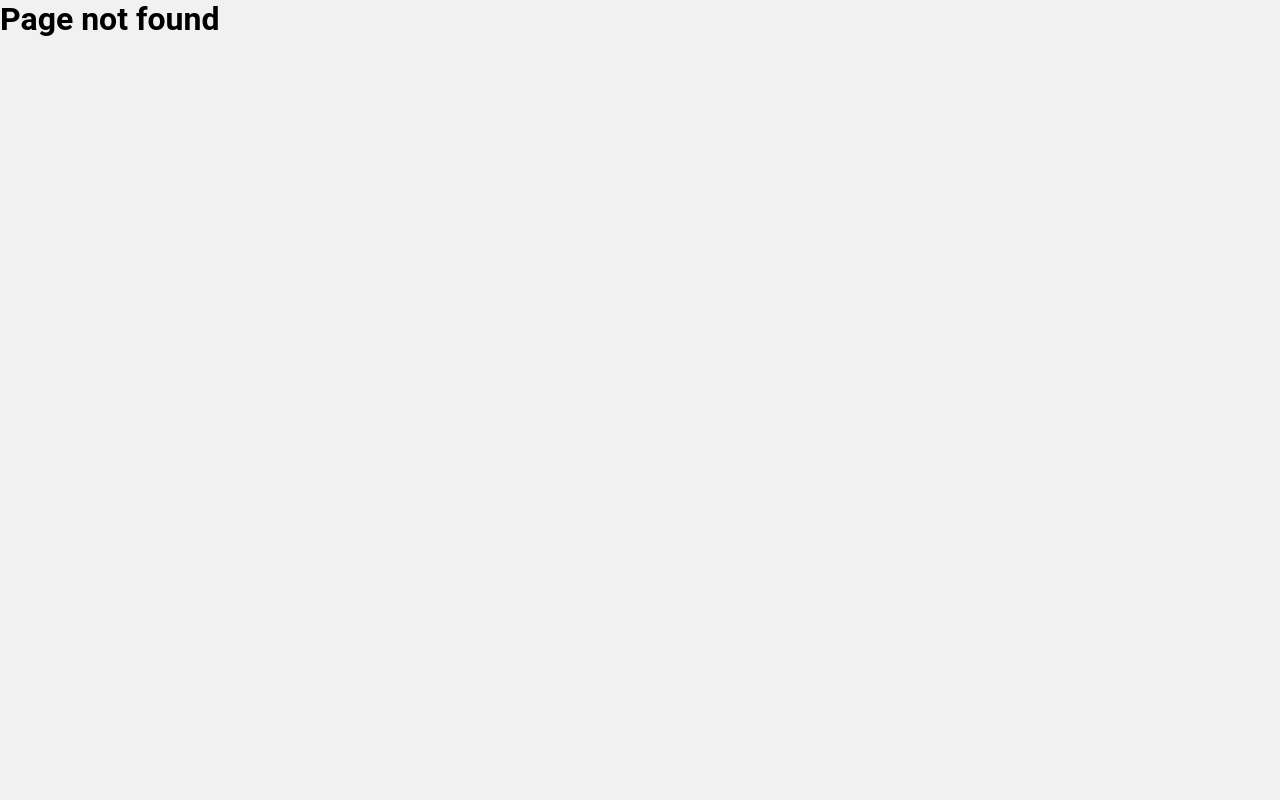
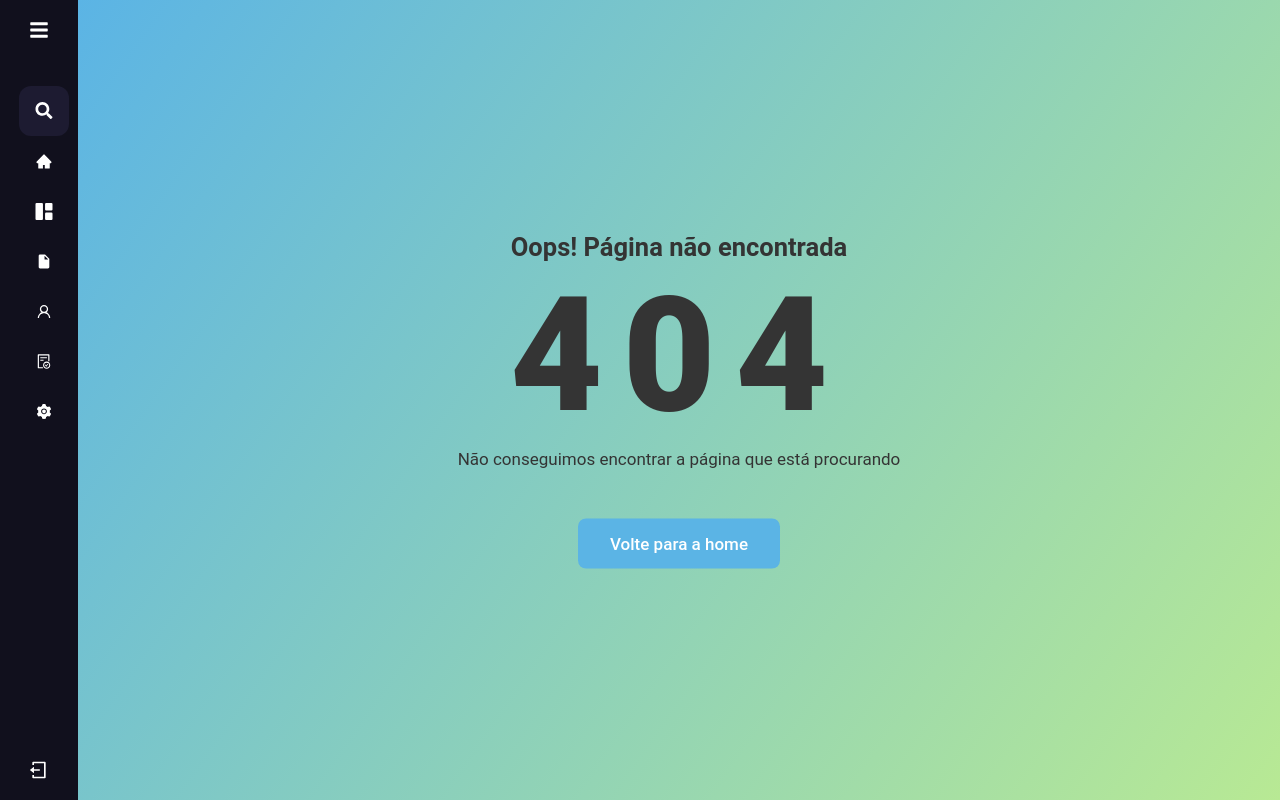
Before and after one commit to tenanilucas/nimble, a React (Create React App) app: page / in a window 1280 px wide. Before the commit this address had no page. Built offline with nearby package versions, Linux system fonts and the light colour scheme; sample sign-in values are in the browser's storage.

Commit message:
Página Not Found criada

```diff
--- /dev/null
+++ b/src/pages/PageNotFound/index.js
@@ -0,0 +1,24 @@
+import React from "react";
+import { Link } from "react-router-dom";
+import NavBar from "../../components/NavBar";
+import "./style.scss";
+
+function PageNotFound() {
+  return (
+    <>
+      <NavBar />
+      <main className="pageNotFound">
+        <div className="container">
+          <h2>Oops! Página não encontrada</h2>
+          <h1>404</h1>
+          <p>Não conseguimos encontrar a página que está procurando</p>
+          <Link to="/home">
+            <button className="button">Volte para a home</button>
+          </Link>
+        </div>
+      </main>
+    </>
+  );
+}
+
+export default PageNotFound;
--- /dev/null
+++ b/src/pages/PageNotFound/style.scss
@@ -0,0 +1,24 @@
+.pageNotFound {
+  min-height: 100vh;
+  background-image: linear-gradient(125deg, var(--primary), #b8e994);
+}
+
+.container {
+  width: 100%;
+  position: absolute;
+  top: 50%;
+  transform: translateY(-50%);
+  text-align: center;
+  color: #343434;
+
+  h1 {
+    font-size: 160px;
+    font-weight: 900;
+    letter-spacing: 20px;
+  }
+
+  a {
+    text-decoration: none;
+    color: #343434;
+  }
+}
--- a/src/routes.js
+++ b/src/routes.js
@@ -5,6 +5,7 @@ import Home from "./pages/Home";
 import Login from "./pages/Login";
 import { history } from "./history";
 import PrivateRoute from "./PrivateRoute";
+import PageNotFound from "./pages/PageNotFound";
 
 function Routes() {
   return (
@@ -13,7 +14,7 @@ function Routes() {
         <Route exact path="/login" component={Login} />
         <PrivateRoute path="/app" component={App} />
         <PrivateRoute path="/home" component={Home} />
-        <PrivateRoute path="*" component={() => <h1>Page not found</h1>} />
+        <PrivateRoute path="*" component={PageNotFound} />
       </Switch>
     </BrowserRouter>
   );
--- a/src/styles/global.scss
+++ b/src/styles/global.scss
@@ -19,7 +19,7 @@ body,
 button,
 input,
 textarea {
-  font: 400 16px 'Roboto', sans-serif;
+  font: 400 17px 'Roboto', sans-serif;
 }
 
 html {
@@ -35,7 +35,7 @@ html {
   color: var(--white);
   padding: 0 32px;
 
-  display: flex;
+  // display: flex;
   justify-content: center;
   align-items: center;
 
```
